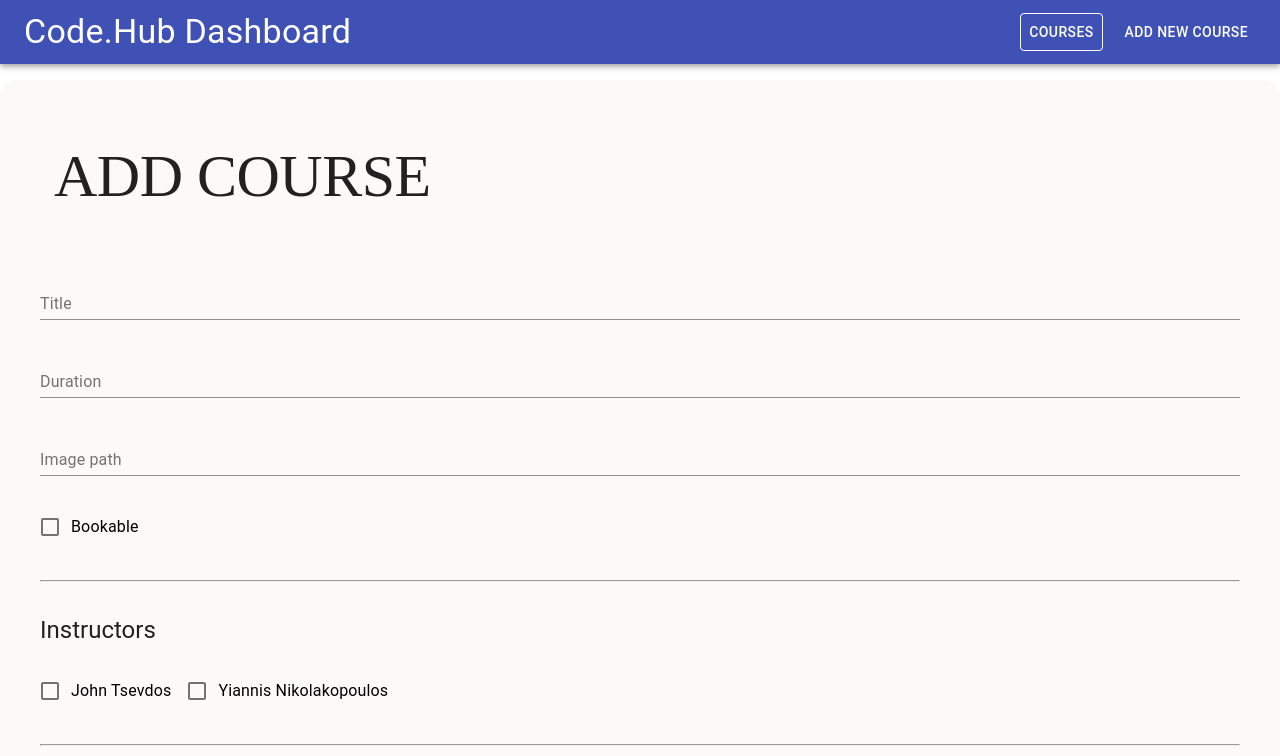
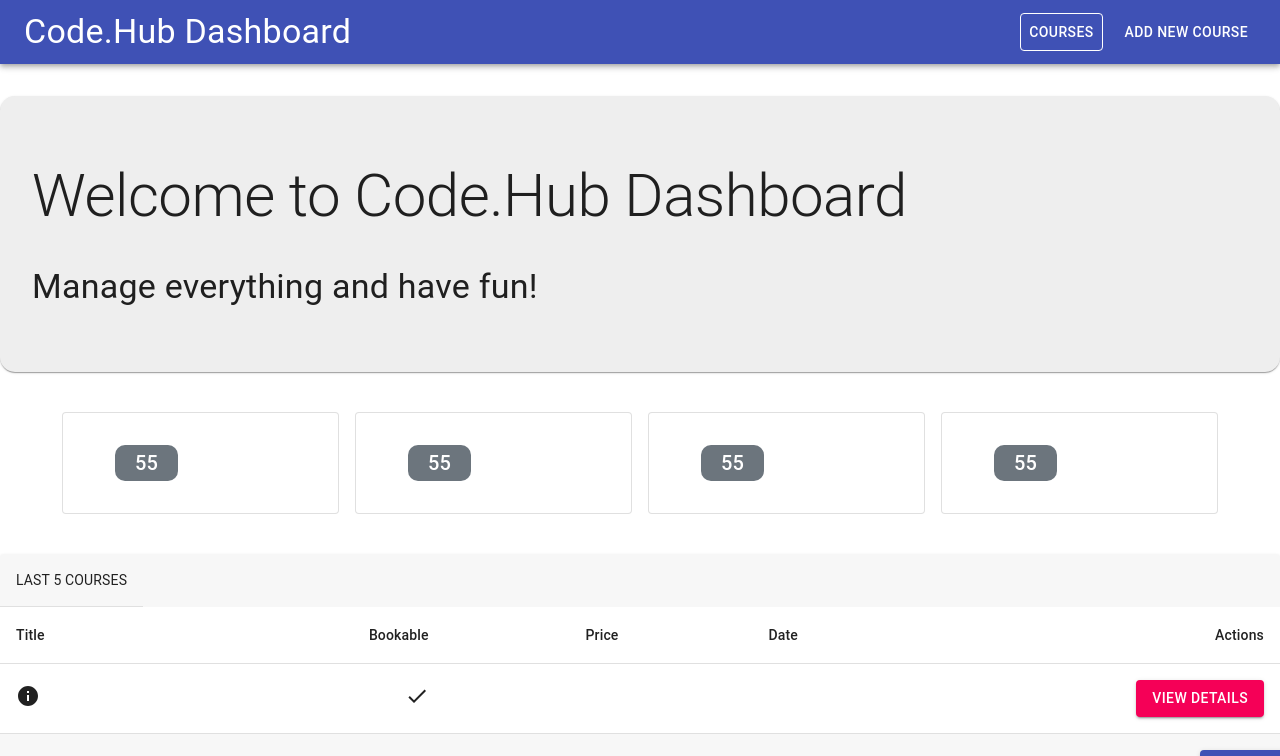
Before and after one commit to elmapaul/pfizer-test-project, a React (Create React App) app: page / in a window 1280 px wide. Shown: the top 756 px of the page. Built offline with nearby package versions, Linux system fonts and the light colour scheme.

Commit message:
Structure and main routing done

```diff
--- a/package.json
+++ b/package.json
@@ -8,9 +8,10 @@
     "@testing-library/jest-dom": "^5.11.4",
     "@testing-library/react": "^11.1.0",
     "@testing-library/user-event": "^12.1.10",
+    "axios": "^0.19.2",
     "react": "^17.0.1",
-    "axios": "^0.19.2",
     "react-dom": "^17.0.1",
+    "react-router-dom": "^5.2.0",
     "react-scripts": "4.0.0",
     "web-vitals": "^0.2.4"
   },
--- a/src/App.js
+++ b/src/App.js
@@ -1,45 +1,38 @@
 import NavBar from './components/NavBar';
-import Jumbotron from './components/Jumbotron';
-import InfoBox from "./components/InfoBox";
-import { makeStyles } from '@material-ui/core/styles';
-import TableGrid from "./components/TableGrid";
-import CourseCard from "./components/CourseCard";
-import CourseDetails from "./components/CourseDetails";
-import NewCourseForm from "./components/NewCourseForm";
-
-const useStyles = makeStyles((theme) => ({
-    boxContainer: {
-        display: 'flex',
-        justifyContent: 'center',
-        marginBottom: "2em"
-    }
-}));
+import CourseDetails from "./components/course/CourseDetails";
+import NewCourseForm from "./components/course/CreateCourseForm";
+import GridList from "./components/course/GridList";
+import Main from "./components/dashboard/Main";
+import React from "react";
+import {Route, Switch} from "react-router-dom";
+import * as ROUTES from "./shared/routes";
 
 function App() {
-    const classes = useStyles();
-
     return (
-        <div className="App">
+        <div>
             <NavBar/>
-
-
-            <NewCourseForm/>
-
-            {/*<Jumbotron/>*/}
-
-            {/*<div>*/}
-            {/*    <CourseDetails />*/}
-            {/*</div>*/}
-
-            {/*<div className={classes.boxContainer}>*/}
-            {/*    <InfoBox text="STUDENTS" count="55"/>*/}
-            {/*    <InfoBox text="STUDENTS" count="55"/>*/}
-            {/*    <InfoBox text="STUDENTS" count="55"/>*/}
-            {/*    <InfoBox text="STUDENTS" count="55"/>*/}
-            {/*</div>*/}
-
-            {/*<TableGrid />*/}
-
+            <Switch>
+                <Route
+                    exact
+                    path={ROUTES.DASHBOARD}
+                    component={Main}
+                />
+                <Route
+                    exact
+                    path={ROUTES.COURSE_NEW}
+                    component={NewCourseForm}
+                />
+                <Route
+                    exact
+                    path={ROUTES.COURSE_BASE_PATH + '/:id'}
+                    component={CourseDetails}
+                />
+                <Route
+                    exact
+                    path={ROUTES.COURSES_ALL}
+                    component={GridList}
+                />
+            </Switch>
         </div>
     );
 }
--- a/src/components/CourseDetails.js
+++ b/src/components/course/CourseDetails.js
@@ -5,7 +5,6 @@ import CardHeader from '@material-ui/core/CardHeader';
 import CardMedia from '@material-ui/core/CardMedia';
 import CardContent from '@material-ui/core/CardContent';
 import Typography from '@material-ui/core/Typography';
-import {red} from '@material-ui/core/colors';
 import Button from "@material-ui/core/Button";
 import CheckIcon from "@material-ui/icons/Check";
 
--- a/src/components/NewCourseForm.js
+++ b/src/components/course/CreateCourseForm.js
@@ -9,14 +9,12 @@ import FormControl from "@material-ui/core/FormControl";
 import InputLabel from "@material-ui/core/InputLabel";
 import FormControlLabel from "@material-ui/core/FormControlLabel";
 import Checkbox from "@material-ui/core/Checkbox";
-import clsx from "clsx";
 import Button from "@material-ui/core/Button";
 
 const useStyles = makeStyles((theme) => ({
     root: {
         '& .MuiTextField-root': {
-            margin: theme.spacing(1),
-            // width: 200,
+            margin: theme.spacing(1)
         },
         padding: '0 1em'
     },
--- /dev/null
+++ b/src/components/course/GridList.js
@@ -0,0 +1,29 @@
+import React from 'react';
+import {makeStyles} from '@material-ui/core/styles';
+import CourseCardComponent from "./CourseCardComponent";
+
+const useStyles = makeStyles((theme) => ({
+    media: {
+        maxHeight: 345,
+        paddingTop: '56.25%', // 16:9
+    },
+    mb20: {
+        marginBottom: "10px"
+    },
+    mt40: {
+        marginTop: "40px"
+    },
+    flexVertical: {
+        display: 'flex',
+        alignItems: 'center'
+    }
+}));
+
+export default function RecipeReviewCard() {
+    const classes = useStyles();
+
+    return (
+        // Cards map
+        CourseCardComponent
+    );
+}
--- a/src/components/InfoBox.js
+++ b/src/components/dashboard/InfoBoxComponent.js
@@ -30,7 +30,7 @@ const useStyles = makeStyles((theme) => ({
     }
 }));
 
-export default function SimplePaper({text, count}) {
+export default function SimplePaper({title, count}) {
     const classes = useStyles();
 
     return (
@@ -38,7 +38,7 @@ export default function SimplePaper({text, count}) {
             <Paper variant='outlined' className={classes.boxWrap}>
                 {/*Label*/}
                 <Typography variant='h4' style={{color: '#6c757d'}}>
-                    {text}
+                    {title}
                 </Typography>
 
                 {/*Quantity*/}
--- /dev/null
+++ b/src/components/dashboard/Main.js
@@ -0,0 +1,39 @@
+import React from "react";
+import makeStyles from "@material-ui/core/styles/makeStyles";
+import Jumbotron from "./JumbotronComponent";
+import InfoBoxComponent from "./InfoBoxComponent";
+import TableGrid from "./TableGrid";
+
+const useStyles = makeStyles({
+    main: {
+        minHeight: "100vh"
+    },
+    boxContainer: {
+        display: 'flex',
+        justifyContent: 'center',
+        marginBottom: "2em"
+    }
+});
+
+const Main = () => {
+    const classes = useStyles();
+
+    return (
+        <main className={classes.main}>
+            <Jumbotron/>
+            <div className={classes.boxContainer}>
+                <InfoBoxComponent text="STUDENTS" count="55"/>
+                <InfoBoxComponent text="STUDENTS" count="55"/>
+                <InfoBoxComponent text="STUDENTS" count="55"/>
+                <InfoBoxComponent text="STUDENTS" count="55"/>
+            </div>
+            <TableGrid/>
+        </main>
+    );
+};
+
+Main.defaultProps = {};
+
+Main.propTypes = {};
+
+export default Main;
--- a/src/index.js
+++ b/src/index.js
@@ -2,5 +2,11 @@ import React from "react";
 import ReactDOM from "react-dom";
 import "./index.css";
 import App from "./App";
+import { BrowserRouter } from 'react-router-dom';
 
-ReactDOM.render(<App />, document.getElementById("root"));
+ReactDOM.render(
+    <BrowserRouter>
+        <App />
+    </BrowserRouter>,
+    document.getElementById("root")
+);
--- /dev/null
+++ b/src/shared/routes.js
@@ -0,0 +1,8 @@
+/*
+ * ROUTES
+ */
+
+export const DASHBOARD = "/";
+export const COURSE_NEW = "/course/new";
+export const COURSE_BASE_PATH = "/course";
+export const COURSES_ALL = "/course/all";
```
Also changed, not shown: src/components/course/CourseCardComponent.js (renamed from src/components/CourseCard.js), src/components/dashboard/JumbotronComponent.js (renamed from src/components/Jumbotron.js), src/components/dashboard/TableGrid.js (renamed from src/components/TableGrid.js), 1 other file (tests, documents, lock files or other folders).
